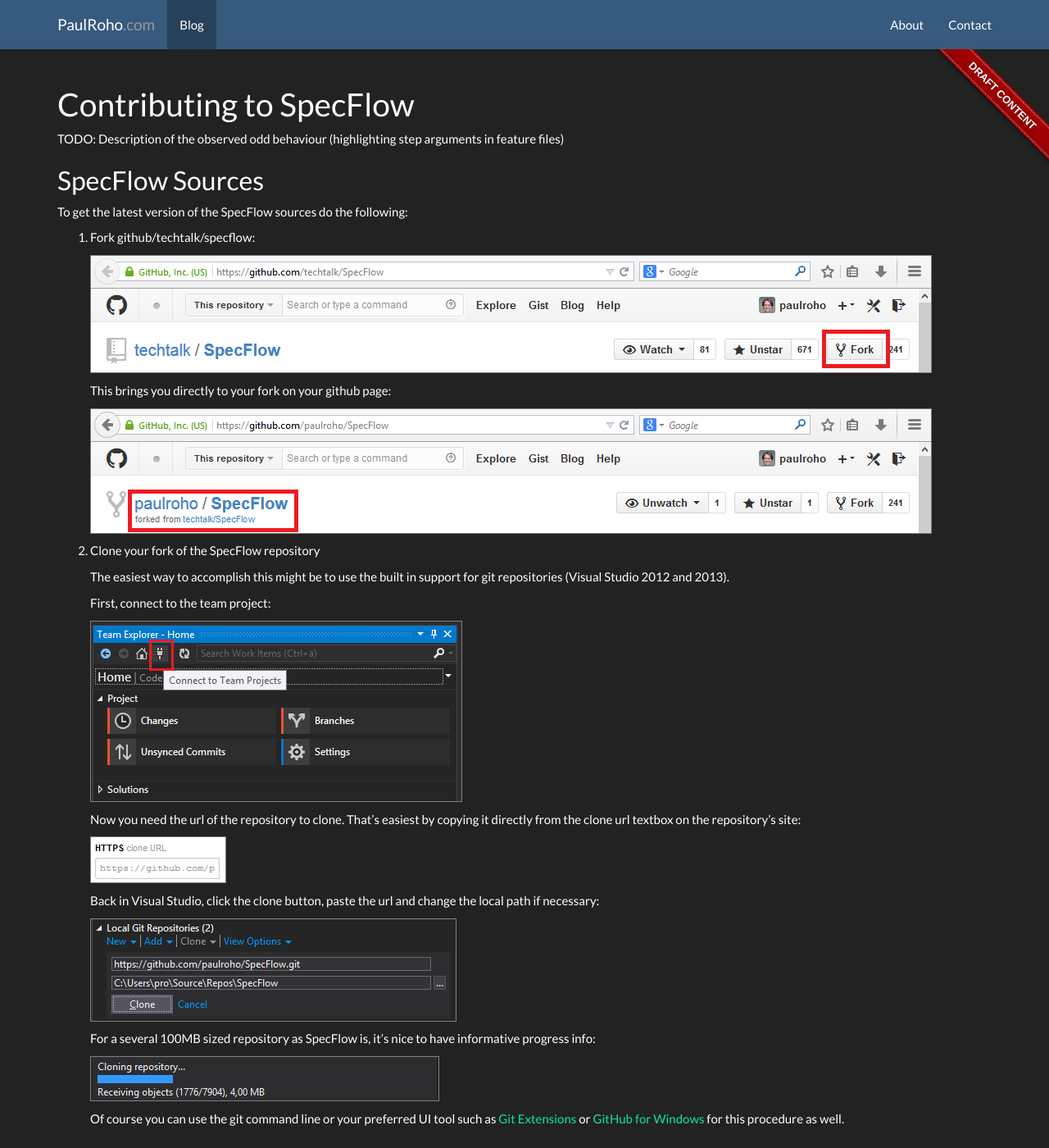
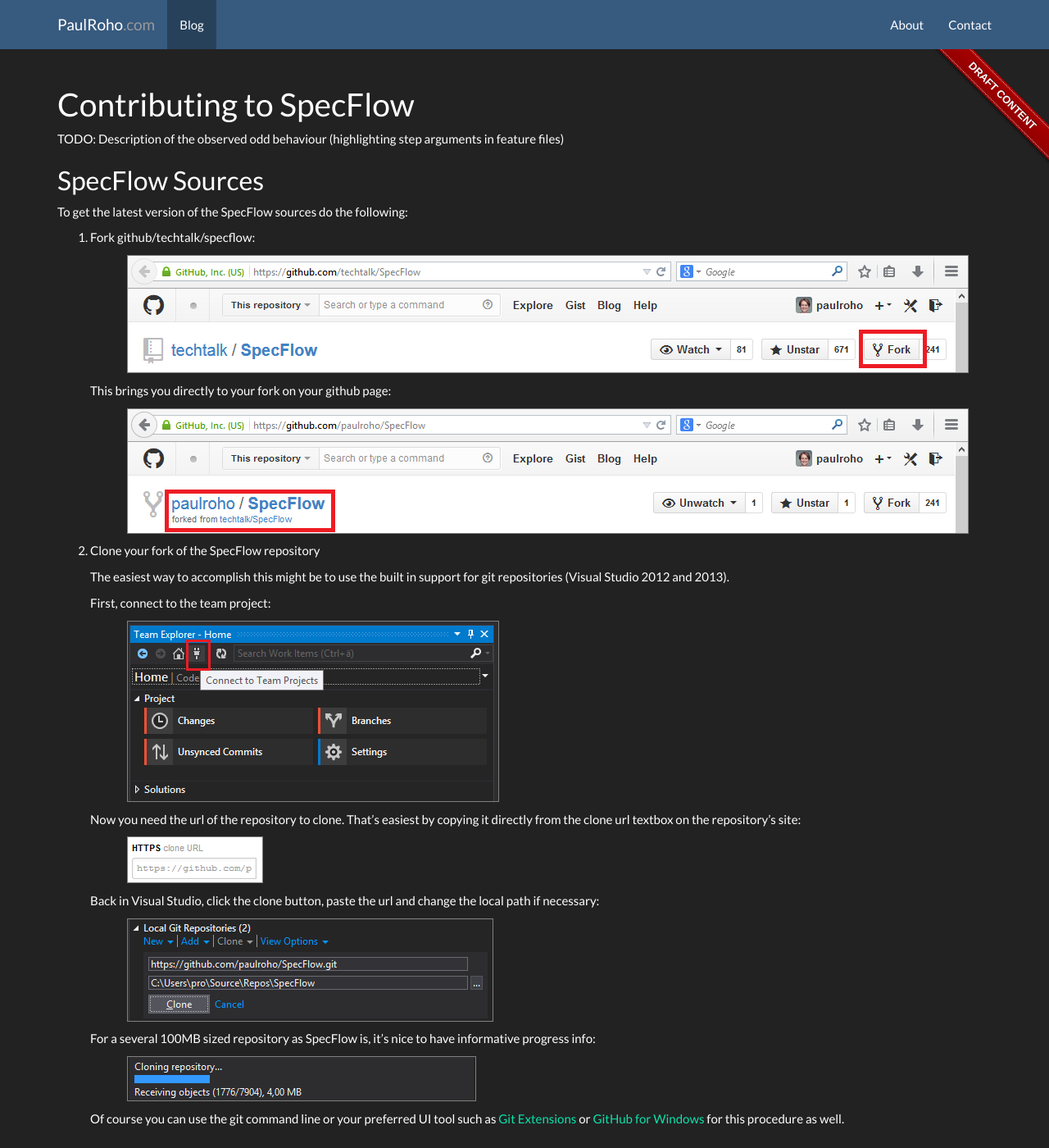
Before and after one commit to paulroho/paulroho.github.io, a Jekyll site: the page built from _posts/2014-05-30-Contributing-to-Specflow.md, in a window 1280 px wide and 1400 px high. Shown: the whole window at 82% size. Built offline with Jekyll 4.4.1, drawn with Linux system fonts in a browser that asks for light colours; nearby versions of some CDN libraries.

Commit message:
Trying out some image paragraph formatting

```diff
--- a/_posts/2014-05-30-Contributing-to-Specflow.md
+++ b/_posts/2014-05-30-Contributing-to-Specflow.md
@@ -18,12 +18,14 @@
 
 1. Fork github/techtalk/specflow:
 
-   ![Forking SpecFlow](/images/posts/ForkingSpecflow.png)
+    ![Forking SpecFlow](/images/posts/ForkingSpecflow.png)
+	{: .image}
 
 
 	 This brings you directly to your fork on your github page:
 
-   ![Forked SpecFlow](/images/posts/ForkedSpecflow.png)
+    ![Forked SpecFlow](/images/posts/ForkedSpecflow.png)
+	{: .image}
 
 2. Clone your fork of the SpecFlow repository
 
@@ -33,6 +35,7 @@
 	 First, connect to the team project:
 
 	 ![Connecting to Team Project in Visual Studio 2013](/images/posts/ConnectToTeamProject.png)
+	{: .image}
 
 
 	 Now you need the url of the repository to clone. That's easiest by copying it directly from the clone url textbox on the repository's site:
@@ -43,10 +46,12 @@
 	 Back in Visual Studio, click the clone button, paste the url and change the local path if necessary:
 
 	 ![Cloning a repository in Visual Studio 2013](/images/posts/CloneRepository.PNG)
+	{: .image}
 
 
 	 For a several 100MB sized repository as SpecFlow is, it's nice to have informative progress info:
 
 	 ![Progress on cloning](/images/posts/CloningInProgress.PNG)
+	{: .image}
 
-   Of course you can use the git command line or your preferred UI tool such as [Git Extensions](https://github.com/gitextensions/gitextensions) or [GitHub for Windows](https://windows.github.com/) for this procedure as well.
+    Of course you can use the git command line or your preferred UI tool such as [Git Extensions](https://github.com/gitextensions/gitextensions) or [GitHub for Windows](https://windows.github.com/) for this procedure as well.
--- a/stylesheets/paulroho.css
+++ b/stylesheets/paulroho.css
@@ -42,6 +42,15 @@
 	border-style: solid;
 	border-width: 1px;
 	border-color: gray;
+}
+
+.container p.image {
+	margin-left: .5em;
+}
+@media screen and (min-width: 768px) {
+	.container p.image {
+		margin-left: 3em;
+	}
 }
 
 #footer > .container {
```
